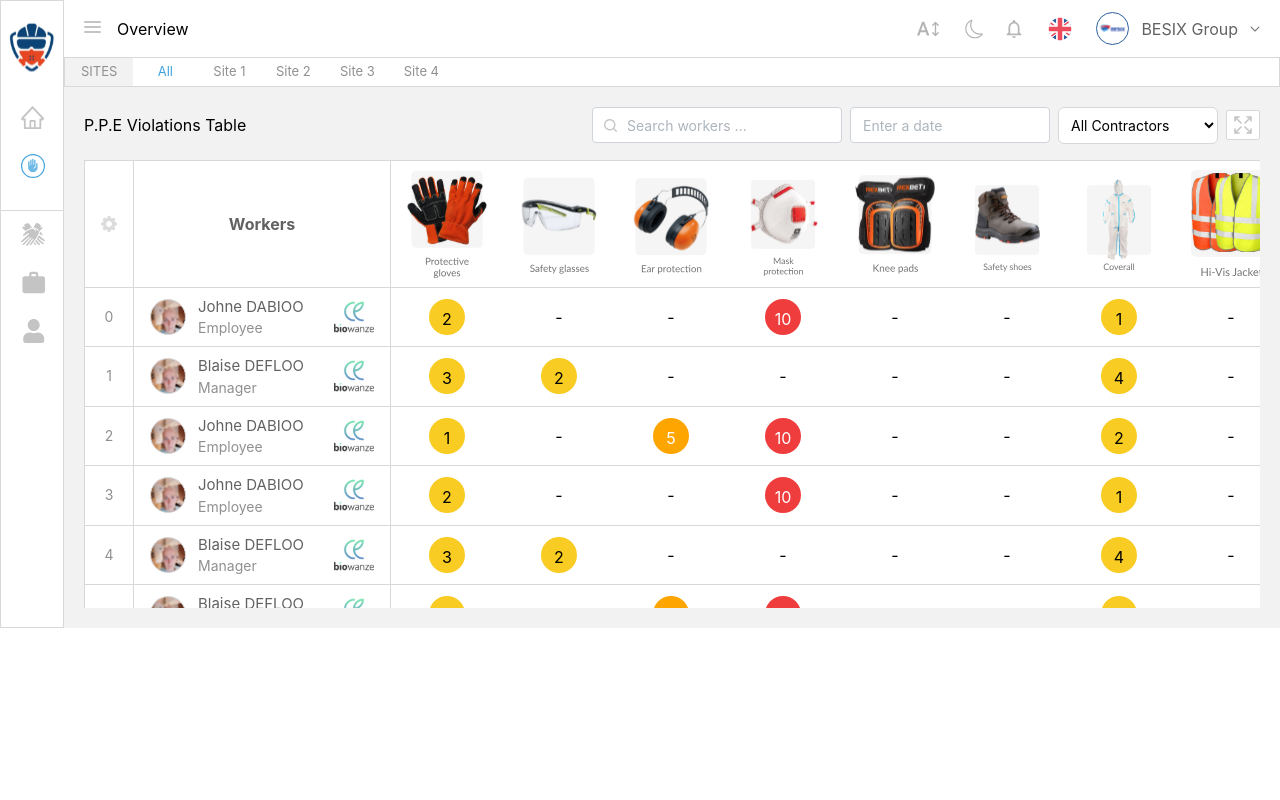
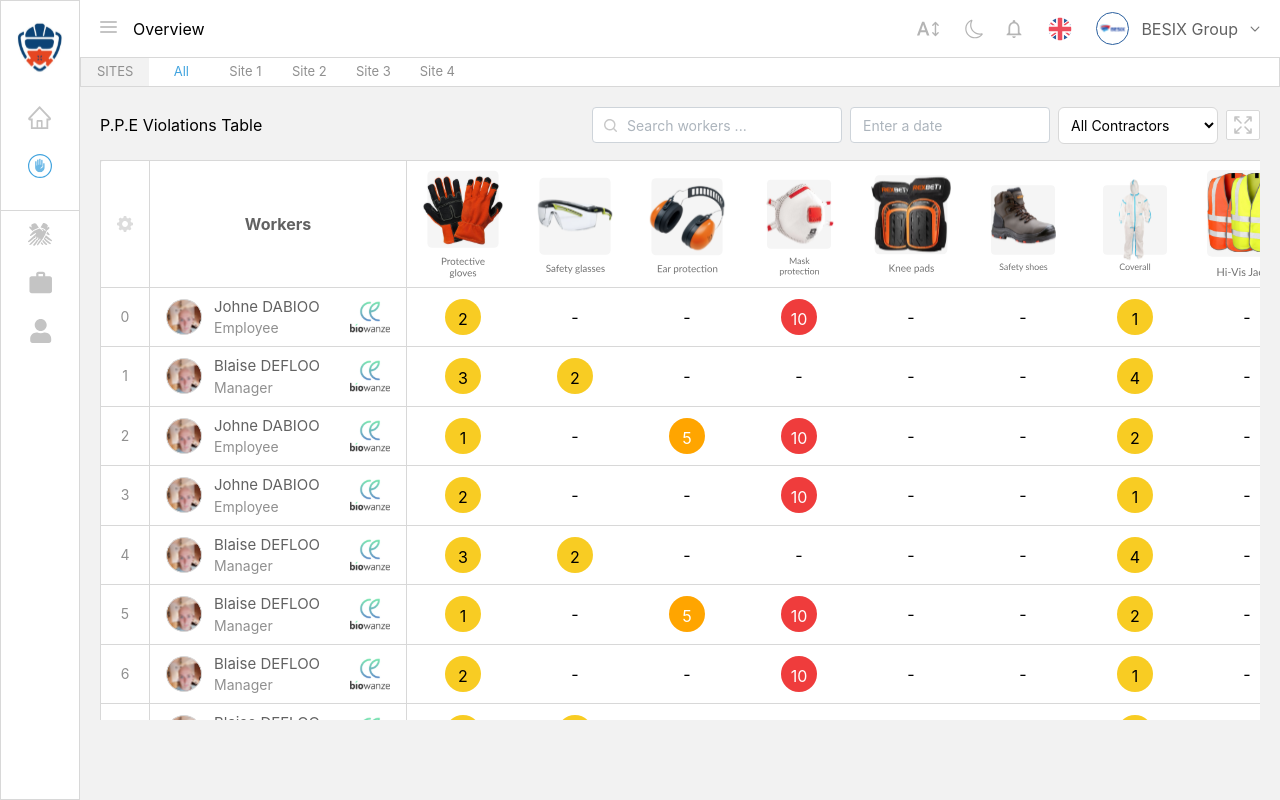
Before and after one commit to xarafeddine/ReactTest, a React (Vite) app: page / in a window 1280 px wide. Built offline with nearby package versions, Linux system fonts and the light colour scheme.

Commit message:
Fix responsiveness issues

```diff
--- a/src/components/violations/ViolationsTable.tsx
+++ b/src/components/violations/ViolationsTable.tsx
@@ -21,7 +21,7 @@
   });
   return (
     <div className="overflow-x-auto w-full">
-      <div className="overflow-y-auto h-[28rem] w-full">
+      <div className="overflow-y-auto max-h-[70vh] w-full">
         {bodyData.length === 0 ? (
           <div className="flex justify-center items-center h-96 border border-grayBgLight">
             No Data To Show
--- a/src/layouts/MainLayout.tsx
+++ b/src/layouts/MainLayout.tsx
@@ -23,7 +23,7 @@
   }, [width]);
 
   return (
-    <div className="flex flex-row">
+    <div className="flex flex-row min-h-screen">
       {!isDesktop(width) && (
         <Drawer size={270} opened={opened} onClose={close}>
           <Sidebar
@@ -34,22 +34,20 @@
         </Drawer>
       )}
       {!isMobile(width) && (
-        <div
-          style={{
-            width: isSidebarOpen ? "17%" : "5%",
-            transition: "width 0.5s",
-          }}
-        >
+
           <Sidebar
             isSidebarOpen={isSidebarOpen}
             toggleSidebar={toggleSidebar}
           />
-        </div>
       )}
       <div
-        className="flex flex-col"
+        className="flex flex-col h-screen w-full"
         style={{
-          width: isMobile(width) ? "100%" : isSidebarOpen ? "83%" : "95%",
+          paddingLeft: isMobile(width)
+            ? "0px"
+            : isSidebarOpen
+            ? "15rem"
+            : "5rem",
         }}
       >
         <Header isSidebarOpen={isSidebarOpen} toggleSidebar={toggleSidebar} />
--- a/src/layouts/Sidebar.tsx
+++ b/src/layouts/Sidebar.tsx
@@ -17,8 +17,12 @@
   const logo = isSidebarOpen ? ppeFullLogo : ppeLogo;
   return (
     <div
+      style={{
+        width: isSidebarOpen ? "15rem" : "5rem",
+        // transition: "width 0.5s",
+      }}
       className={`flex shrink-0 flex-col h-full gap-y-5 ${
-        !isInDrawer ? "border border-grayBorder py-5" : ""
+        !isInDrawer ? "border border-grayBorder py-5 fixed top-0" : ""
       }`}
     >
       <div className="flex flex-row justify-around gap-x-3 items-center px-1 overflow-auto">
--- a/src/pages/Violations.tsx
+++ b/src/pages/Violations.tsx
@@ -45,7 +45,7 @@
     }) || [];
 
   return (
-    <div className="flex flex-col">
+    <div className="flex flex-col h-full">
       <SitesControler site={site} setSite={setSite} />
       <div className="bg-grayBgLight p-5 space-y-4 w-full h-full">
         <div className="flex flex-row justify-between items-center">
```
